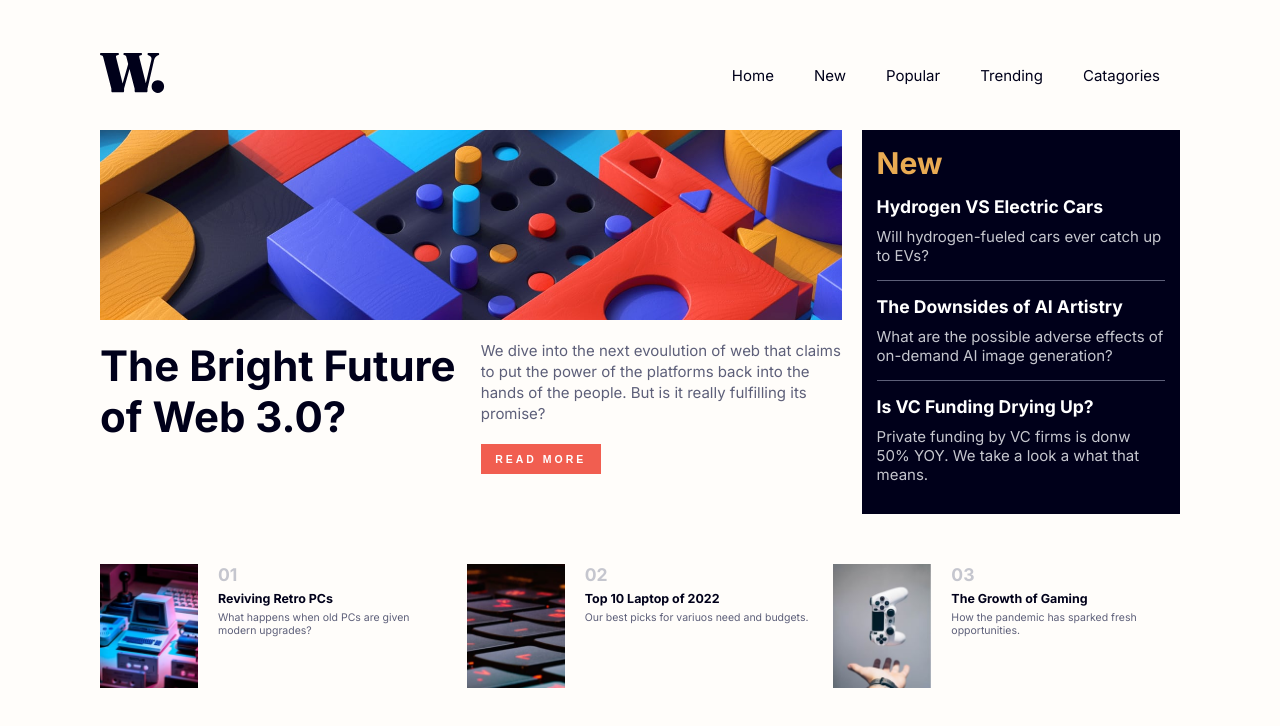
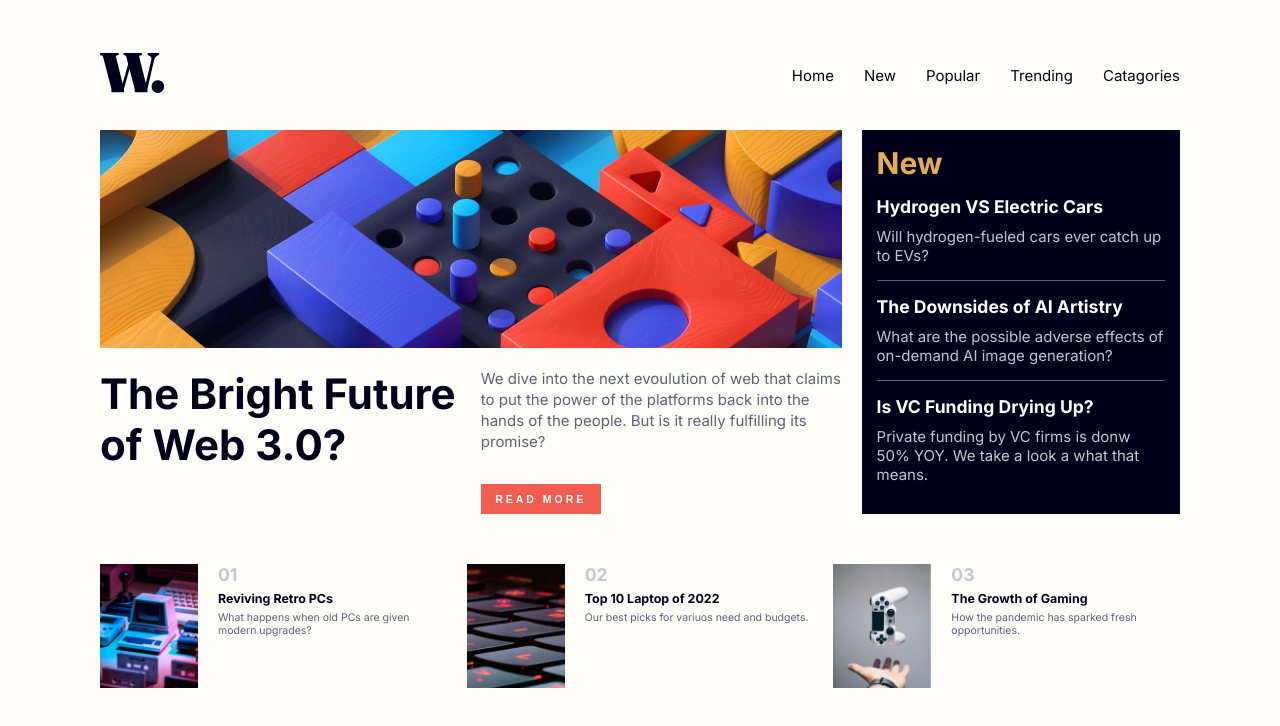
Before and after one commit to khalidmahamud/news-homepage-main, a plain HTML site: page index.html in a window 1280 px wide. Drawn offline with Linux system fonts and the light colour scheme.

Commit message:
update style.css

```diff
--- a/style.css
+++ b/style.css
@@ -88,10 +88,10 @@ header {
 }
 
 .nav-bar ul li:hover {
-    color: var(--soft-orange);
+    color: var(--soft-red);
 }
 
-.main-container, .top, .top-left, .left-bottom, .bottom-right, .top-right, {
+.main-container, .top, .top-left, .left-bottom, .bottom-right, .top-right {
     display: flex;
     flex-direction: column;
 }
@@ -208,11 +208,6 @@ header {
 
 
 @media screen and (min-width: 600px) {
-    *, *::after, *::before {
-        margin: 0;
-        padding: 0;
-    }
-
     .menu-icon, .close-icon {
         display: none;
     }
@@ -237,7 +232,6 @@ header {
     }
 
     .nav-bar {
-        display: flex;
         margin: 0;
     }
 
@@ -246,12 +240,15 @@ header {
     }
 
     .nav-bar ul li {
+        margin: 0;
+        margin-left: 30px;
         font-size: 1rem;
     }
 
     .top {
         flex-basis: 70%;
         display: flex;
+        flex-direction: row;
         margin-bottom: 50px;
     }
 
@@ -259,6 +256,7 @@ header {
         flex-basis: 70%;
         display: flex;
         flex-direction: column;
+        margin: 0;
         margin-right: 20px;
     }
 
@@ -271,10 +269,12 @@ header {
     .left-bottom {
         flex-basis: 40%;
         display: flex;
+        flex-direction: row;
     }
 
     .bottom-left {
         flex-basis: 50%;
+        margin: 0;
         margin-right: 20px;
     }
 
@@ -283,11 +283,13 @@ header {
         display: flex;
         flex-direction: column;
         justify-content: space-between;
+        margin: 0;
     }
 
     .bottom-right p {
         font-size: 1rem;
         line-height: 1.4rem;
+        margin: 0;
     }
 
 
```
Also changed, not shown: Screenshot/Desktop.png.
